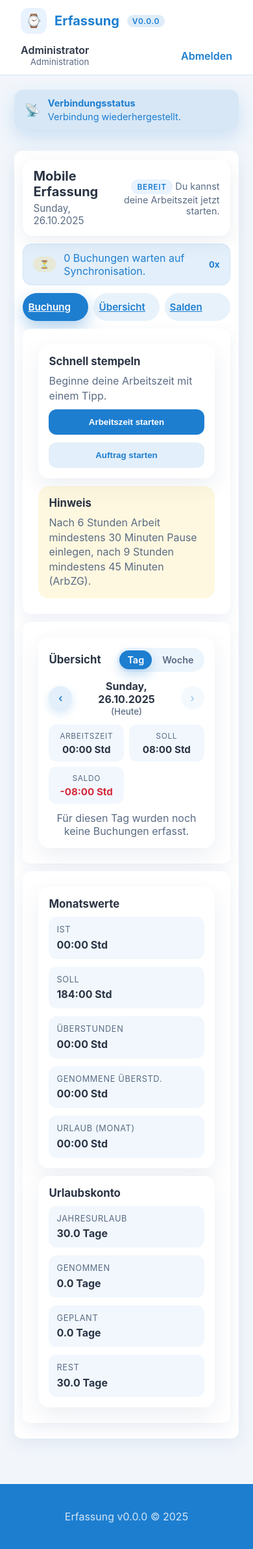
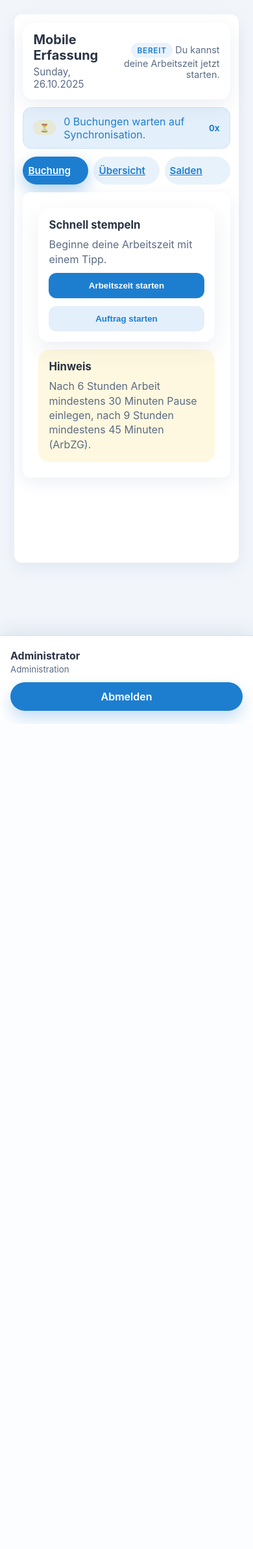
Before and after one commit to joni123467/Erfassung, a FastAPI app: page /mobile in a window 390 px wide. Shown: the whole page at 65% size. After the commit the page ends 1114 px from the top, so only its background shows below. Run offline with FastAPI, Linux system fonts and the light colour scheme; the visitor is signed in with stand-in values (Sample User, id 1); data comes from the database, SQL or seed files in the repository; data that the repository does not hold is empty; parts of the project's set-up code (start-up, migrations or seed data) failed here and were passed over.

Commit message:
Hide inactive mobile dashboard panels

```diff
--- a/static/mobile.js
+++ b/static/mobile.js
@@ -10,6 +10,19 @@ const DB_NAME = 'erfassung-mobile';
 const STORE_NAME = 'pendingPunches';
 
 const supportsIndexedDb = typeof indexedDB !== 'undefined';
+
+function setElementHidden(element, hidden) {
+  if (!element) {
+    return;
+  }
+  if (hidden) {
+    element.hidden = true;
+    element.setAttribute('hidden', 'hidden');
+  } else {
+    element.hidden = false;
+    element.removeAttribute('hidden');
+  }
+}
 
 function dispatchSyncStatus(message, state = 'default') {
   document.dispatchEvent(
@@ -26,7 +39,7 @@ function showFeedback(message, type = 'info') {
   }
   element.textContent = message;
   element.dataset.state = type;
-  element.toggleAttribute('hidden', !message);
+  setElementHidden(element, !message);
   if (message) {
     const existingTimeout = Number(element.dataset.timeoutId || 0);
     if (existingTimeout) {
@@ -35,7 +48,7 @@ function showFeedback(message, type = 'info') {
     const timeoutId = window.setTimeout(() => {
       element.textContent = '';
       element.dataset.state = '';
-      element.setAttribute('hidden', 'hidden');
+      setElementHidden(element, true);
     }, 3500);
     element.dataset.timeoutId = String(timeoutId);
   }
@@ -128,9 +141,7 @@ function updateQueueIndicator(count) {
       ? 'Eine Buchung wartet auf Synchronisation.'
       : `${count} Buchungen warten auf Synchronisation.`;
   }
-  if (info) {
-    info.toggleAttribute('hidden', count === 0);
-  }
+  setElementHidden(info, count === 0);
 }
 
 async function flushQueue() {
@@ -225,7 +236,7 @@ function registerTabHandling() {
   const validTabs = new Set(tabs.map((tab) => tab.dataset.tab));
   const defaultTab = tabs.find((tab) => tab.classList.contains('is-active'))?.dataset.tab || 'buchung';
 
-  function activateTab(tabName, updateHash = true) {
+  function activateTab(tabName, updateHistory = true) {
     if (!validTabs.has(tabName)) {
       tabName = defaultTab;
     }
@@ -237,13 +248,16 @@ function registerTabHandling() {
     panels.forEach((panel) => {
       const isActive = panel.dataset.tabPanel === tabName;
       panel.classList.toggle('is-active', isActive);
-      panel.toggleAttribute('hidden', !isActive);
+      panel.setAttribute('aria-hidden', isActive ? 'false' : 'true');
+      setElementHidden(panel, !isActive);
     });
-    if (updateHash) {
+    if (updateHistory) {
       const newHash = `#${tabName}`;
       if (history.replaceState) {
-        const { pathname, search } = window.location;
-        history.replaceState(null, '', `${pathname}${search}${newHash}`);
+        const url = new URL(window.location.href);
+        url.searchParams.set('tab', tabName);
+        url.hash = newHash;
+        history.replaceState(null, '', `${url.pathname}${url.search}${url.hash}`);
       } else {
         window.location.hash = newHash;
       }
@@ -252,13 +266,26 @@ function registerTabHandling() {
 
   tabs.forEach((tab) =>
     tab.addEventListener('click', (event) => {
-      event.preventDefault();
-      activateTab(tab.dataset.tab);
+      try {
+        activateTab(tab.dataset.tab);
+        event.preventDefault();
+      } catch (error) {
+        console.error('Konnte mobilen Reiter nicht wechseln', error);
+      }
     })
   );
   window.addEventListener('hashchange', () => activateTab(window.location.hash.replace('#', ''), false));
   const initialHash = window.location.hash.replace('#', '');
-  activateTab(initialHash || defaultTab, false);
+  let initialTab = initialHash;
+  if (!initialTab) {
+    try {
+      const url = new URL(window.location.href);
+      initialTab = url.searchParams.get('tab') || '';
+    } catch (error) {
+      initialTab = '';
+    }
+  }
+  activateTab(initialTab || defaultTab, false);
 }
 
 function registerModalHandling() {
--- a/static/styles.css
+++ b/static/styles.css
@@ -23,6 +23,11 @@ body {
     background: var(--bg);
     color: var(--text);
     min-height: 100vh;
+}
+
+body.is-mobile .page {
+    padding-bottom: 5rem;
+    padding-bottom: calc(5rem + env(safe-area-inset-bottom));
 }
 
 input:not([type="checkbox"]):not([type="radio"]):not([type="range"]):not([type="submit"]):not([type="button"]),
@@ -1916,9 +1921,17 @@ tr.status-rejected td {
 }
 
 .mobile-panel {
-    display: flex;
-    flex-direction: column;
-    gap: 0.75rem;
+    display: none;
+}
+
+.mobile-panel.is-active {
+    display: flex;
+    flex-direction: column;
+    gap: 0.75rem;
+}
+
+.mobile-panel[hidden] {
+    display: none !important;
 }
 
 .mobile-card {
@@ -1957,6 +1970,52 @@ tr.status-rejected td {
 
 .mobile-card__header .mobile-card__title {
     margin: 0;
+}
+
+.mobile-account-footer {
+    margin-top: 2rem;
+    padding: 1.25rem 1rem;
+    padding-bottom: calc(1.25rem + env(safe-area-inset-bottom));
+    background: var(--surface);
+    border-top: 1px solid var(--border);
+    box-shadow: 0 -10px 25px rgba(18, 46, 108, 0.08);
+    display: flex;
+    flex-direction: column;
+    gap: 0.75rem;
+}
+
+.mobile-account-footer__user {
+    display: flex;
+    flex-direction: column;
+    gap: 0.2rem;
+}
+
+.mobile-account-footer__name {
+    font-weight: 700;
+    font-size: 1rem;
+}
+
+.mobile-account-footer__group {
+    color: var(--text-muted);
+}
+
+.mobile-account-footer__logout {
+    display: inline-flex;
+    align-items: center;
+    justify-content: center;
+    gap: 0.5rem;
+    padding: 0.75rem;
+    border-radius: 999px;
+    background: var(--brand);
+    color: #fff;
+    text-decoration: none;
+    font-weight: 600;
+    box-shadow: 0 12px 24px rgba(29, 126, 208, 0.25);
+}
+
+.mobile-account-footer__logout:hover,
+.mobile-account-footer__logout:focus-visible {
+    background: var(--brand-dark);
 }
 
 .mobile-card--overview {
--- a/templates/base.html
+++ b/templates/base.html
@@ -12,7 +12,8 @@
     <meta name="theme-color" content="#1d7ed0">
     <link rel="stylesheet" href="/static/styles.css">
 </head>
-<body>
+<body{% if mobile %} class="is-mobile"{% endif %}>
+{% if not mobile %}
 <header class="timetac-header">
     <div class="timetac-header__brand">
         <span class="timetac-header__logo" aria-hidden="true">⌚</span>
@@ -51,7 +52,9 @@
     </div>
     {% endif %}
 </header>
+{% endif %}
 <main class="page">
+    {% if not mobile %}
     <div class="offline-banner" id="offline-banner" role="status" aria-live="polite" hidden>
         <span class="offline-banner__icon" aria-hidden="true">📡</span>
         <span class="offline-banner__text">
@@ -59,6 +62,7 @@
             <span id="offline-sync-status">Offline – Buchungen werden zwischengespeichert.</span>
         </span>
     </div>
+    {% endif %}
     {% if message %}
         <div class="alert alert-success">{{ message }}</div>
     {% endif %}
@@ -67,9 +71,19 @@
     {% endif %}
     {% block content %}{% endblock %}
 </main>
+{% if mobile and user %}
+<footer class="mobile-account-footer" aria-label="Konto">
+    <div class="mobile-account-footer__user">
+        <span class="mobile-account-footer__name">{{ user.full_name }}</span>
+        <small class="mobile-account-footer__group">{{ user.group.name if user.group else 'ohne Gruppe' }}</small>
+    </div>
+    <a class="mobile-account-footer__logout" href="/logout">Abmelden</a>
+</footer>
+{% elif not mobile %}
 <footer class="page-footer">
     <p>Erfassung v{{ app_version }} &copy; {{ now().year }}</p>
 </footer>
+{% endif %}
 <script type="module" src="/static/app.js"></script>
 {% block scripts %}{% endblock %}
 </body>
--- a/templates/mobile/dashboard.html
+++ b/templates/mobile/dashboard.html
@@ -179,20 +179,20 @@
                 <div class="mobile-card__header">
                     <h2 class="mobile-card__title">Übersicht</h2>
                     <div class="mobile-segmented" role="group" aria-label="Darstellung wählen">
-                        <a class="mobile-segmented__button {% if overview_mode == 'day' %}is-active{% endif %}" href="{{ request.url_for('mobile_dashboard') }}?overview=day&amp;date={{ overview_reference_date.isoformat() }}#uebersicht" {% if overview_mode == 'day' %}aria-current="page"{% endif %}>Tag</a>
-                        <a class="mobile-segmented__button {% if overview_mode == 'week' %}is-active{% endif %}" href="{{ request.url_for('mobile_dashboard') }}?overview=week&amp;date={{ overview_reference_date.isoformat() }}#uebersicht" {% if overview_mode == 'week' %}aria-current="page"{% endif %}>Woche</a>
+                        <a class="mobile-segmented__button {% if overview_mode == 'day' %}is-active{% endif %}" href="{{ request.url_for('mobile_dashboard') }}?tab=uebersicht&amp;overview=day&amp;date={{ overview_reference_date.isoformat() }}#uebersicht" {% if overview_mode == 'day' %}aria-current="page"{% endif %}>Tag</a>
+                        <a class="mobile-segmented__button {% if overview_mode == 'week' %}is-active{% endif %}" href="{{ request.url_for('mobile_dashboard') }}?tab=uebersicht&amp;overview=week&amp;date={{ overview_reference_date.isoformat() }}#uebersicht" {% if overview_mode == 'week' %}aria-current="page"{% endif %}>Woche</a>
                     </div>
                 </div>
 
                 {% if overview_mode == 'week' %}
                     <div class="mobile-overview-nav" aria-label="Woche wechseln">
-                        <a class="mobile-nav-button" href="{{ request.url_for('mobile_dashboard') }}?overview=week&amp;date={{ overview_week.prev.isoformat() }}#uebersicht" aria-label="Vorherige Woche">&lsaquo;</a>
+                        <a class="mobile-nav-button" href="{{ request.url_for('mobile_dashboard') }}?tab=uebersicht&amp;overview=week&amp;date={{ overview_week.prev.isoformat() }}#uebersicht" aria-label="Vorherige Woche">&lsaquo;</a>
                         <span class="mobile-overview-nav__label">
                             <strong>KW {{ overview_week.week_number }}</strong>
                             <small>{{ overview_week.week_start.strftime('%d.%m.') }} – {{ overview_week.week_end.strftime('%d.%m.%Y') }}</small>
                         </span>
                         {% if overview_week.can_go_next %}
-                            <a class="mobile-nav-button" href="{{ request.url_for('mobile_dashboard') }}?overview=week&amp;date={{ overview_week.next.isoformat() }}#uebersicht" aria-label="Nächste Woche">&rsaquo;</a>
+                            <a class="mobile-nav-button" href="{{ request.url_for('mobile_dashboard') }}?tab=uebersicht&amp;overview=week&amp;date={{ overview_week.next.isoformat() }}#uebersicht" aria-label="Nächste Woche">&rsaquo;</a>
                         {% else %}
                             <span class="mobile-nav-button is-disabled" aria-hidden="true">&rsaquo;</span>
                         {% endif %}
@@ -227,7 +227,7 @@
                     </ul>
                 {% else %}
                     <div class="mobile-overview-nav" aria-label="Tag wechseln">
-                        <a class="mobile-nav-button" href="{{ request.url_for('mobile_dashboard') }}?overview=day&amp;date={{ overview_day.prev.isoformat() }}#uebersicht" aria-label="Vorheriger Tag">&lsaquo;</a>
+                        <a class="mobile-nav-button" href="{{ request.url_for('mobile_dashboard') }}?tab=uebersicht&amp;overview=day&amp;date={{ overview_day.prev.isoformat() }}#uebersicht" aria-label="Vorheriger Tag">&lsaquo;</a>
                         <span class="mobile-overview-nav__label">
                             <strong>{{ overview_day.date.strftime('%A, %d.%m.%Y') }}</strong>
                             {% if overview_day.is_today %}
@@ -235,7 +235,7 @@
                             {% endif %}
                         </span>
                         {% if overview_day.can_go_next %}
-                            <a class="mobile-nav-button" href="{{ request.url_for('mobile_dashboard') }}?overview=day&amp;date={{ overview_day.next.isoformat() }}#uebersicht" aria-label="Nächster Tag">&rsaquo;</a>
+                            <a class="mobile-nav-button" href="{{ request.url_for('mobile_dashboard') }}?tab=uebersicht&amp;overview=day&amp;date={{ overview_day.next.isoformat() }}#uebersicht" aria-label="Nächster Tag">&rsaquo;</a>
                         {% else %}
                             <span class="mobile-nav-button is-disabled" aria-hidden="true">&rsaquo;</span>
                         {% endif %}
```
